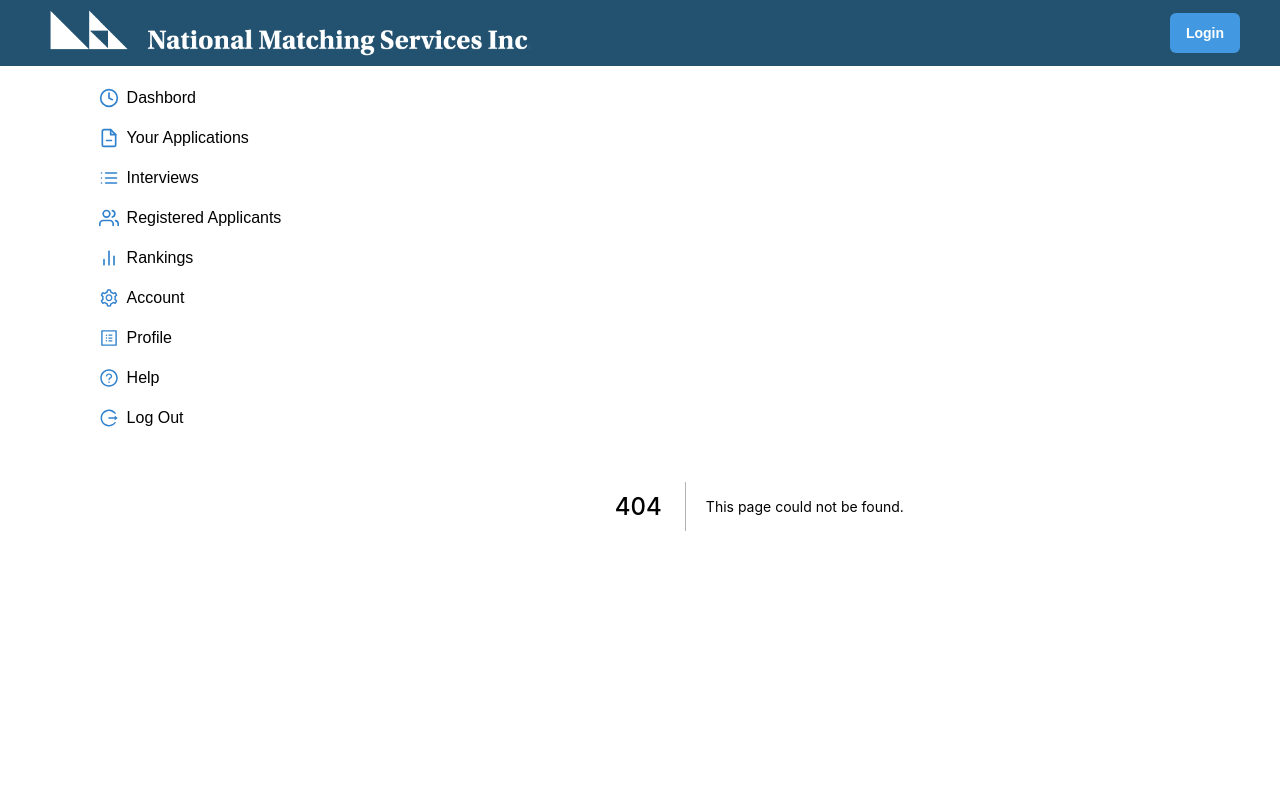
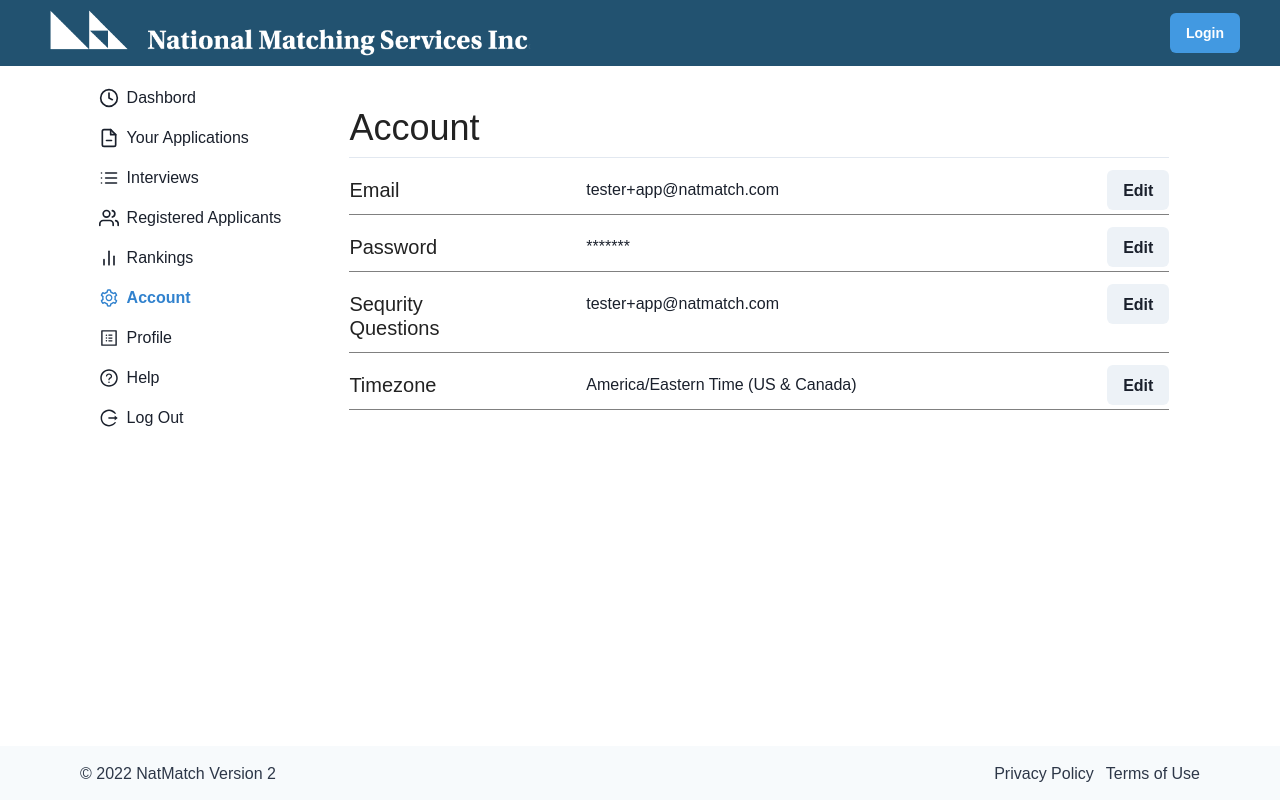
Before and after one commit to fgvlasov/huron-ted, a Next.js app: page /account in a window 1280 px wide. Before the commit this address had no page. Shown: the top 800 px of the page. Built offline with nearby package versions, Linux system fonts and the light colour scheme.

Commit message:
account and some pages

```diff
--- a/components/Layout/Footer.js
+++ b/components/Layout/Footer.js
@@ -3,6 +3,7 @@ import {
   chakra,
   Container,
   Stack,
+  Link,
   Text,
   useColorModeValue,
   VisuallyHidden,
@@ -48,6 +49,12 @@ export default function Footer() {
         align={{ base: "center", md: "center" }}
       >
         <Text>© 2022 NatMatch Version 2</Text>
+        <Box>
+          <Link px={3} href="/privacy">
+            Privacy Policy
+          </Link>
+          <Link href="/terms">Terms of Use</Link>
+        </Box>
       </Container>
     </Box>
   );
--- a/components/Layout/NavMenu.js
+++ b/components/Layout/NavMenu.js
@@ -1,7 +1,9 @@
 import { navLinks } from "../../constants/global";
 import { Link, Icon, VStack } from "@chakra-ui/react";
+import { useRouter } from "next/router";
 
 export default function NavMenu() {
+  const router = useRouter();
   return (
     <VStack as={"nav"} spacing={4} p={5} alignItems={"flex-start"}>
       {navLinks.map((link) => (
@@ -12,11 +14,23 @@ export default function NavMenu() {
           justifyItems={"center"}
           alignItems={"center"}
           _hover={{
-            textDecoration: "none",
+            textDecoration: "underline",
+            color: "blue.500",
           }}
+          color={router.pathname === link.path ? "blue.500" : ""}
+          fontWeight={router.pathname === link.path ? "semibold" : ""}
           href={link.path}
         >
-          <Icon as={link.icon} color={"blue.500"} w={5} h={5} mx={2} />
+          <Icon
+            as={link.icon}
+            w={5}
+            h={5}
+            mx={2}
+            _hover={{
+              color: "blue.500",
+            }}
+          />
+
           {link.title}
         </Link>
       ))}
--- a/components/Layout/Navbar.js
+++ b/components/Layout/Navbar.js
@@ -9,7 +9,7 @@ import {
   useDisclosure,
   useColorModeValue,
 } from "@chakra-ui/react";
-import { HamburgerIcon, CloseIcon } from "@chakra-ui/icons";
+import { HamburgerIcon, CloseIcon, ArrowForwardIcon } from "@chakra-ui/icons";
 import NavMenu from "./NavMenu";
 
 export default function Navbar() {
@@ -39,6 +39,22 @@ export default function Navbar() {
           <Link href="/" fontSize={"24"}>
             <Image src="/logo.png" h={50} alt="NatMatch Version2" />
           </Link>
+          {router.pathname}
+          {router.pathname === "/auth/login" ? (
+            <Button
+              display={{ base: "none", md: "inline-flex" }}
+              fontSize={"sm"}
+              fontWeight={600}
+              color={"white"}
+              bg={"blue.400"}
+              _hover={{
+                bg: "grey.300",
+              }}
+              onClick={() => router.push("/auth/logout")}
+            >
+              Log Out
+            </Button>
+          ) : (
             <Button
               display={{ base: "none", md: "inline-flex" }}
               fontSize={"sm"}
@@ -52,6 +68,7 @@ export default function Navbar() {
             >
               Login
             </Button>
+          )}
         </HStack>
       </HStack>
       {isOpen ? (
--- /dev/null
+++ b/components/account/AccountBlock.js
@@ -0,0 +1,32 @@
+import {
+  Heading,
+  Stack,
+  HStack,
+  VStack,
+  Icon,
+  Flex,
+  Box,
+  Button,
+} from "@chakra-ui/react";
+
+export default function AccountBlock({ ...props }) {
+  return (
+    <HStack
+      alignItems={"flex-start"}
+      borderBottom="1px solid grey"
+      py={1}
+      minW={{ base: "100%", md: "50%" }}
+      justify={"space-between"}
+    >
+      <Heading as="h3" fontSize="xl" w="110px" py={2}>
+        {props.title}
+      </Heading>
+      <VStack align={"flex-start"} minW={{ md: "50%" }} p={2}>
+        {props.parameter && <Box className="trackName">{props.parameter}</Box>}
+      </VStack>
+      <Box alignItems="end">
+        <Button>{props.rightButtonName}</Button>
+      </Box>
+    </HStack>
+  );
+}
--- /dev/null
+++ b/pages/account.js
@@ -0,0 +1,38 @@
+import { Heading } from "@chakra-ui/react";
+import AccountBlock from "../components/account/AccountBlock";
+
+export default function Account() {
+  return (
+    <>
+      <Heading as="h1" fontSize="4xl" noOfLines={1}>
+        Account
+      </Heading>
+      <hr />
+      <AccountBlock
+        title="Email"
+        parameter="tester+app@natmatch.com"
+        name="Humboldt Park Health"
+        rightButtonName="Edit"
+      />
+      <AccountBlock
+        title="Password"
+        parameter="*******"
+        name="Humboldt Park Health"
+        rightButtonName="Edit"
+      />
+      <AccountBlock
+        title="Sequrity
+		Questions"
+        parameter="tester+app@natmatch.com"
+        name="Humboldt Park Health"
+        rightButtonName="Edit"
+      />
+      <AccountBlock
+        title="Timezone"
+        parameter="America/Eastern Time (US & Canada)"
+        name="Humboldt Park Health"
+        rightButtonName="Edit"
+      />
+    </>
+  );
+}
--- a/pages/dashbord.js
+++ b/pages/dashbord.js
@@ -9,7 +9,7 @@ import {
   Button,
 } from "@chakra-ui/react";
 import { FiHome, FiCheckCircle, FiUsers } from "react-icons/fi";
-import DashbordBlock from "../components/dashbord/block";
+import DashbordBlock from "../components/dashbord/DashbordBlock";
 
 export default function Dashbord() {
   return (
--- a/pages/index.js
+++ b/pages/index.js
@@ -1,9 +1,5 @@
 import styles from "../styles/Home.module.css";
 
 export default function Home() {
-  return (
-    <main className={styles.main}>
-      <h2 className={styles.title}>Click to choose your type</h2>
-    </main>
-  );
+  return <></>;
 }
```
Also changed, not shown: pages/privacy.js (added, +8 -0 lines), pages/terms.js (added, +8 -0 lines), components/dashbord/DashbordBlock.js (renamed from components/dashbord/block.js). Lines whose indentation alone changed are shown as unchanged.
